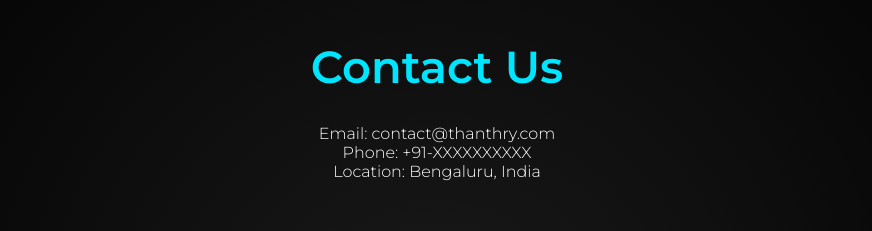
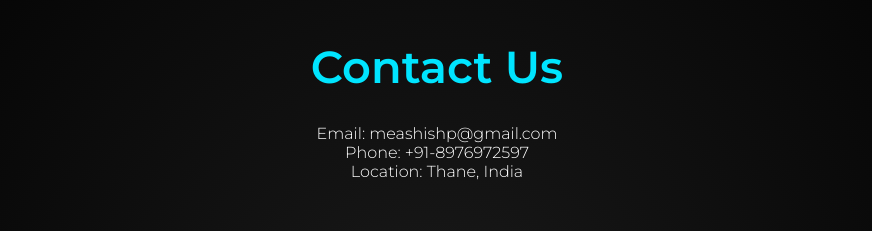
Before and after one commit to Tashishping/cawebsite, a plain HTML site: page index.html in a window 1280 px wide. Shown: the part 2440-2671 px from the top of the page, without its empty margins (203-1075 px from the left). Drawn offline with Linux system fonts and the light colour scheme.

Commit message:
Add files via upload

```diff
--- a/index.html
+++ b/index.html
@@ -221,9 +221,9 @@
 
   <section id="contact">
     <h2>Contact Us</h2>
-    <p>Email: contact@thanthry.com</p>
-    <p>Phone: +91-XXXXXXXXXX</p>
-    <p>Location: Bengaluru, India</p>
+    <p>Email: meashishp@gmail.com</p>
+    <p>Phone: +91-8976972597</p>
+    <p>Location: Thane, India</p>
   </section>
 
   <footer>
```
